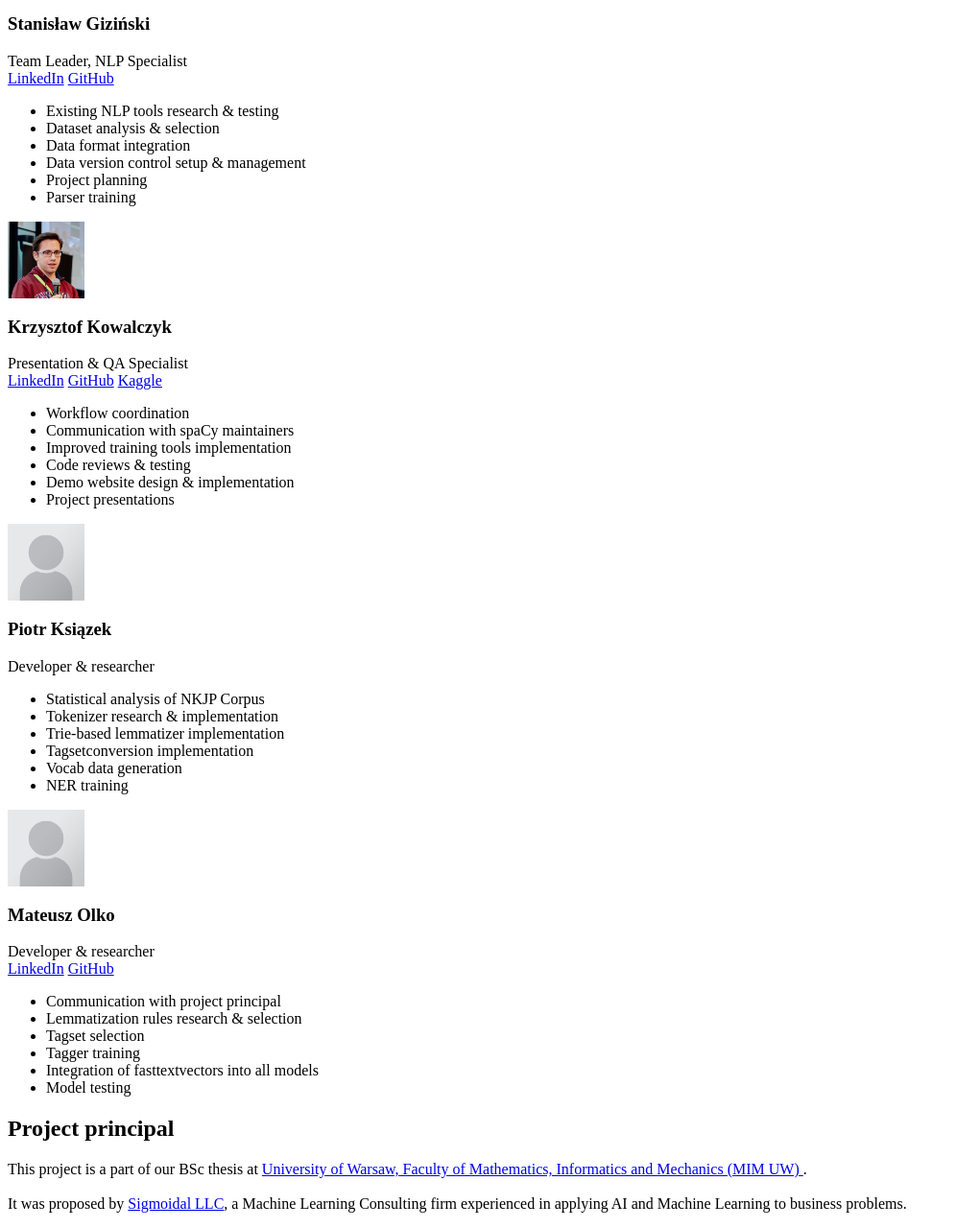
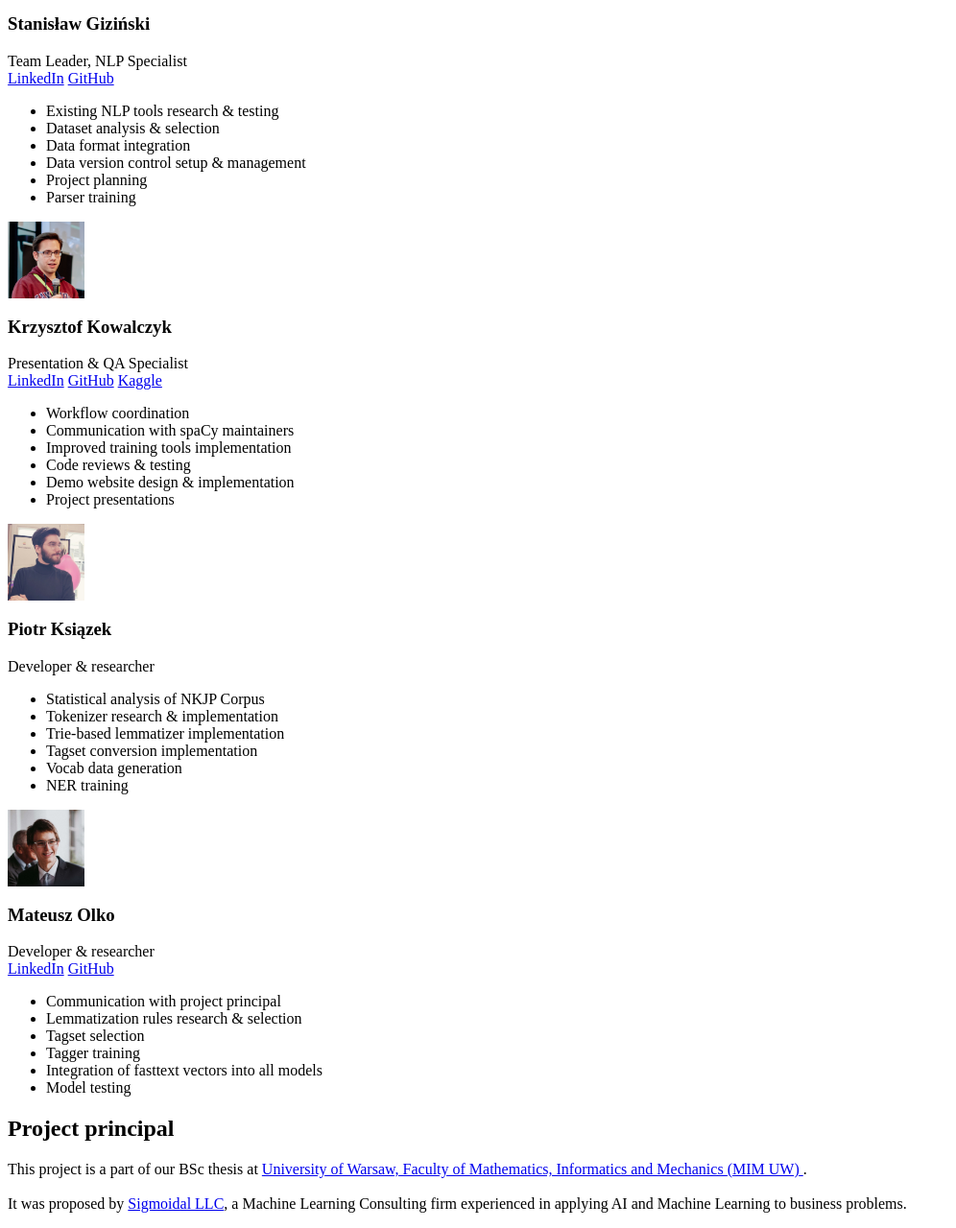
Before and after one commit to spacy-pl/demo, a Flask app: template web/templates/home.html in a window 1280 px wide. Shown: the part 875-2155 px from the top of the page at 96% size, without its empty margins (0-996 px from the left). Run offline with Flask 2, Linux system fonts and the light colour scheme; the template is opened without the code that fills it, so the values that code supplies are empty.

Commit message:
New photos, updated notebooks

```diff
--- a/web/templates/home.html
+++ b/web/templates/home.html
@@ -270,7 +270,7 @@
                                     <img class="uk-border-circle"
                                          width="80"
                                          height="80"
-                                         src="{{ url_for('static', filename='png/placeholder.png') }}">
+                                         src="{{ url_for('static', filename='png/piotr.jpg') }}">
                                 </div>
                                 <div class="uk-width-expand">
                                     <h3 class="uk-card-title uk-margin-remove-bottom">
@@ -291,7 +291,7 @@
                                 <li>Statistical analysis of NKJP Corpus</li>
                                 <li>Tokenizer research & implementation</li>
                                 <li>Trie-based lemmatizer implementation</li>
-                                <li>Tagsetconversion implementation</li>
+                                <li>Tagset conversion implementation</li>
                                 <li>Vocab data generation</li>
                                 <li>NER training</li>
                             </ul>
@@ -308,7 +308,7 @@
                                     <img class="uk-border-circle"
                                          width="80"
                                          height="80"
-                                         src="{{ url_for('static', filename='png/placeholder.png') }}">
+                                         src="{{ url_for('static', filename='png/mateusz.jpg') }}">
                                 </div>
                                 <div class="uk-width-expand">
                                     <h3 class="uk-card-title uk-margin-remove-bottom">
@@ -333,7 +333,7 @@
                                 <li>Lemmatization rules research & selection</li>
                                 <li>Tagset selection</li>
                                 <li>Tagger training</li>
-                                <li>Integration of fasttextvectors into all models</li>
+                                <li>Integration of fasttext vectors into all models</li>
                                 <li>Model testing</li>
                             </ul>
                         </div>
```
Also changed, not shown: web/templates/index.html (+6 -5 lines), web/static/png/krzysztof.jpg, web/static/png/mateusz.jpg (added), web/static/png/piotr.jpg (added), web/static/png/stanislaw.jpg, 2 other files.
